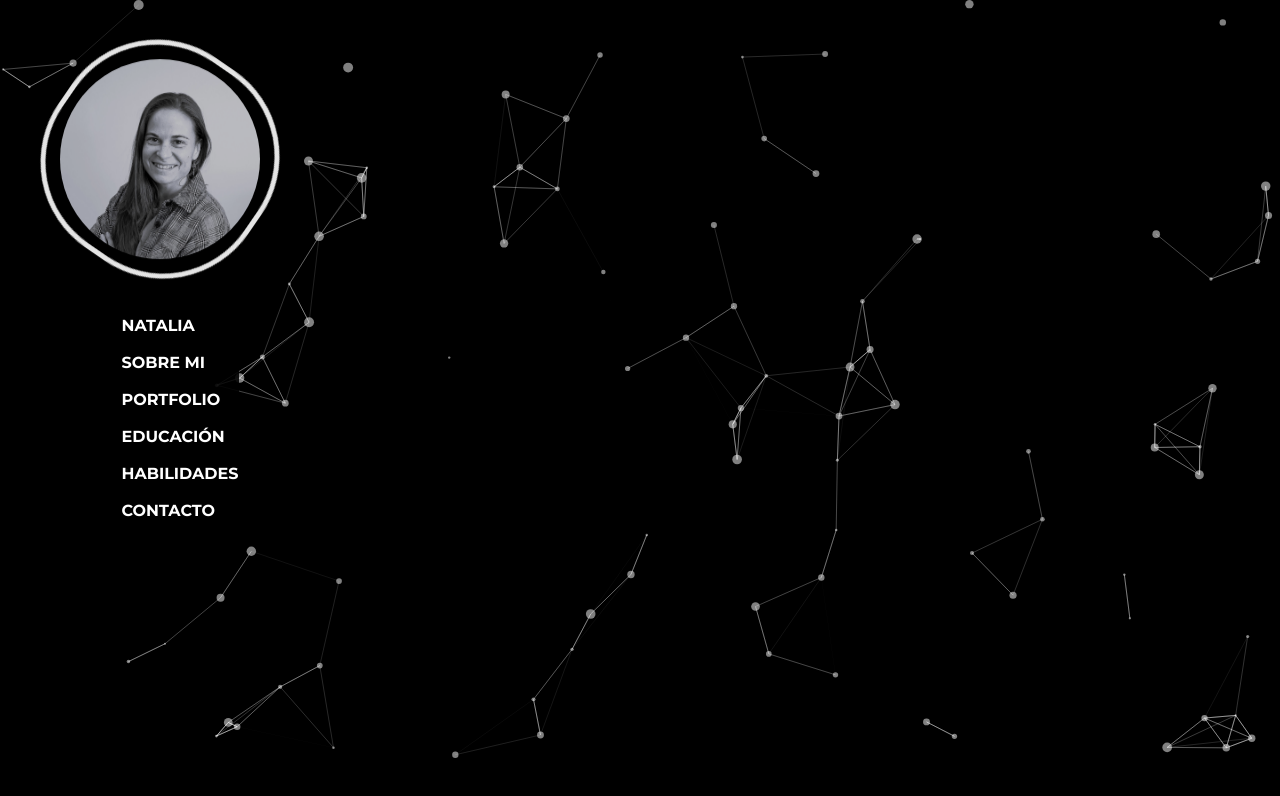
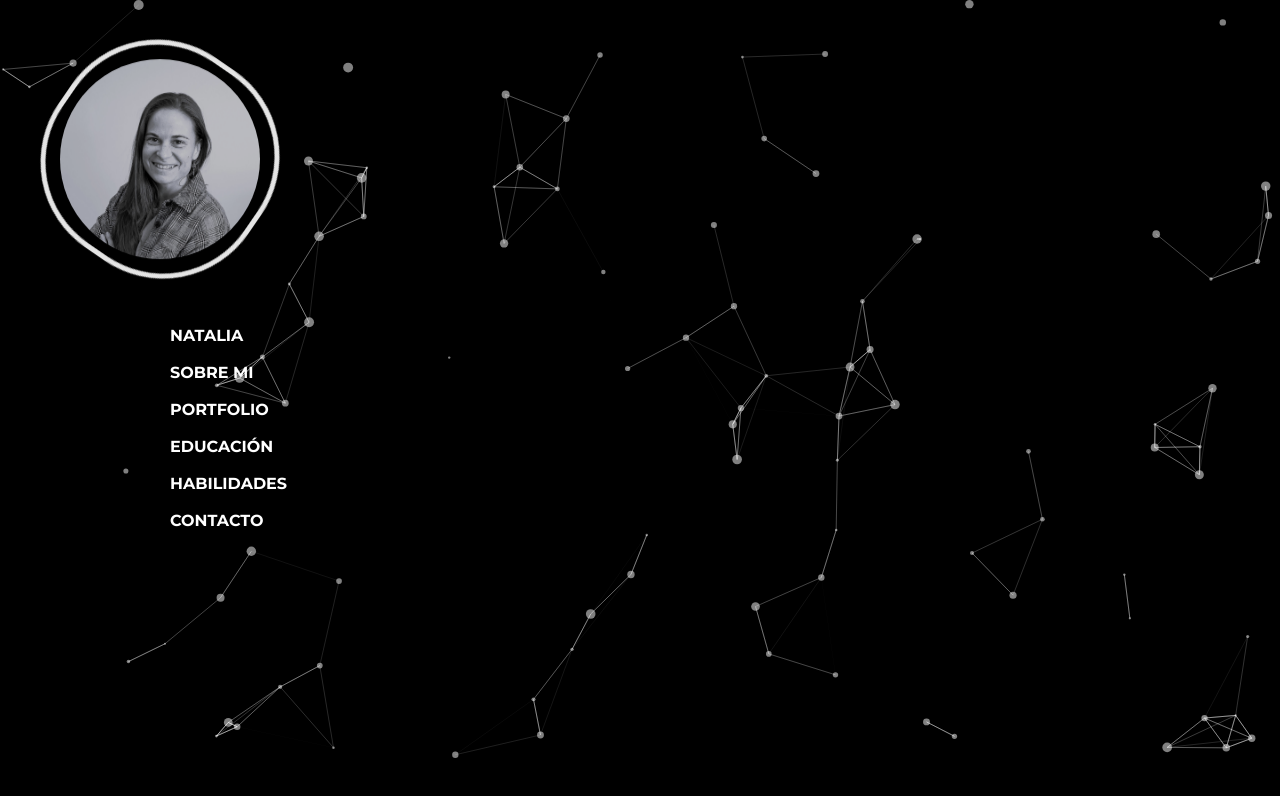
Before and after one commit to Natfer84/portfolio, a React (Create React App) app in the folder front/: page / in a window 1280 px wide. Shown: the top 796 px of the page. Built offline with nearby package versions, Linux system fonts and the light colour scheme.

Commit message:
responsive

```diff
--- a/front/src/styles/Header.css
+++ b/front/src/styles/Header.css
@@ -2,65 +2,41 @@
     display: flex;
     flex-direction: column; /* Apila los elementos en columna */
     align-items: center; /* Centra horizontalmente */
-    position: fixed; /* Fijo en la pantalla */
-    left: 0;
-    top: 0px;
     height: 100vh; /* Ocupa toda la pantalla */
     padding: 20px;
-
 }
 
 @media screen and (max-width: 480px) {
     /* Estilos para móviles */
+   .Box__Header {
+        flex-direction: row; /* Alinea en fila en móviles */
+        height: auto;
 
-   .Box__Header {
-    display: flex;
-        flex-direction: row; /* Alinea en fila en móviles */
-        width: 100%;
-        height: auto;
-        position: fixed;
-        top: 0px;
-        left: 0px;
     }
+
 }
 
 @media screen and (min-width: 481px) and (max-width: 914px) {
     /* Estilos para tabletas en vertical */
     .Box__Header {
         flex-direction: row; /* Alinea en fila en móviles */
-        width: 100%;
         height: auto;
-        position: fixed;
-        top: 0px;
-        left: 0px;
     }
-
 }
 
 @media screen and (min-width: 412px) and (max-width: 914px) {
     /* Estilos para tabletas en vertical */
     .Box__Header {
         flex-direction: row; /* Alinea en fila en móviles */
-        width: 100%;
         height: auto;
-        position: fixed;
-        top: 0px;
-        left: 0px;
     }
-
 }
-
 
 @media screen and (min-width: 768px) and (max-width: 1024px) and (orientation: landscape) {
     /* Estilos para tabletas en horizontal */
-
     .Box__Header {
         flex-direction: row; /* Alinea en fila en móviles */
-        width: 100%;
         height: auto;
-        position: fixed;
-        top: 0px;
-        left: 0px;
     }
 }
 
@@ -68,44 +44,28 @@
     /* Estilos para ordenador en vertical */
     .Box__Header {
         flex-direction: row; /* Alinea en fila en móviles */
-        width: 100%;
         height: auto;
-        position: fixed;
-        top: 0px;
-        left: 0px;
     }
 }
 @media screen and (min-width: 1024px) and (orientation: landscape) {
     /* Estilos para ordenador en horizontal */
     .Box__Header {
-        flex-direction: column; /* Alinea en fila en móviles */
-        height: 100%;
-        height: auto;
-        position: fixed;
-        top: 0px;
-        left: 0px;
+        flex-direction: column;
+        height: 100vh;
     }
 }
 @media screen and (max-width: 768px) and (orientation: landscape) {
     /* Estilos para móviles en horizontal */
     .Box__Header {
         flex-direction: row; /* Alinea en fila en móviles */
-        width: 100%;
         height: auto;
-        position: fixed;
-        top: 0px;
-        left: 0px;
     }
 }
 
 @media screen and (max-width: 1024px) and (min-width: 768px) and (orientation: landscape){
     /* Media Query para dispositivos móviles grandes en horizontal */
     .Box__Header {
-        flex-direction: row; /* Alinea en fila en móviles */
-        width: 100%;
+        flex-direction: row;
         height: auto;
-        position: fixed;
-        top: 0px;
-        left: 0px;
     }
 }
--- a/front/src/styles/Nav.css
+++ b/front/src/styles/Nav.css
@@ -6,11 +6,10 @@
     transition: right 0.3s ease-in-out;
     display: flex;
     flex-direction: column;
-    flex-wrap: wrap;
     align-items: center;
     justify-content: center;
     gap: 20px; /* Espacio entre elementos */
-    z-index: 8;
+    z-index: 80;
 }
 .Container_Nav.Open {
     right: 0px;
@@ -23,10 +22,15 @@
     align-items: flex-start;
     list-style: none;
     gap: 18px;
+    padding: 0px;
+    position: absolute;
     /*margin-left: 50px;*/
-    z-index: 9;
+    z-index: 99;
     /*left: 120px;*/
     /*top: 160px;*/
+    transform: translateX(0%);
+    padding: 10px;
+    border-radius: 10px;
 }
 .Box__Nav__Ul li{
     color:white;
```
